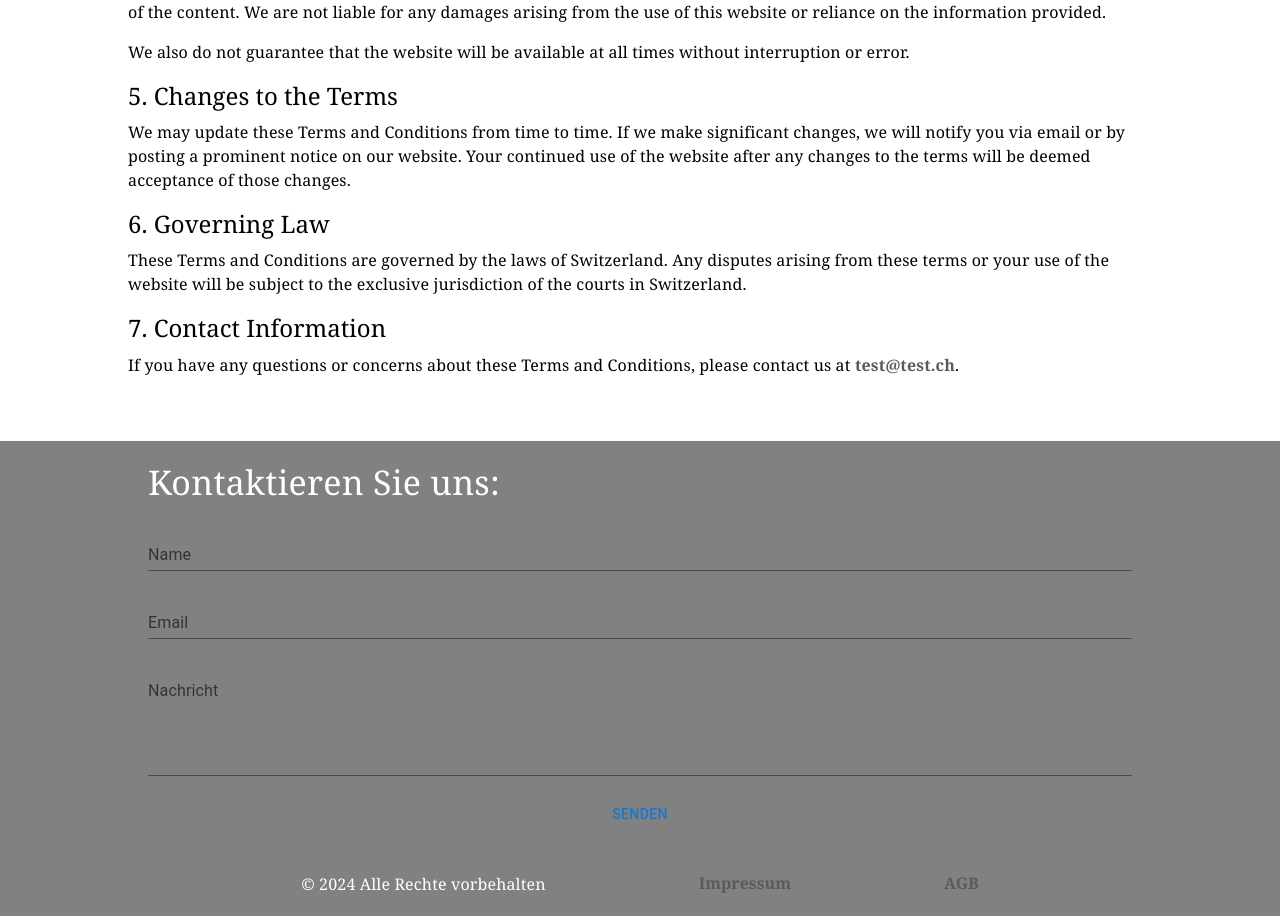
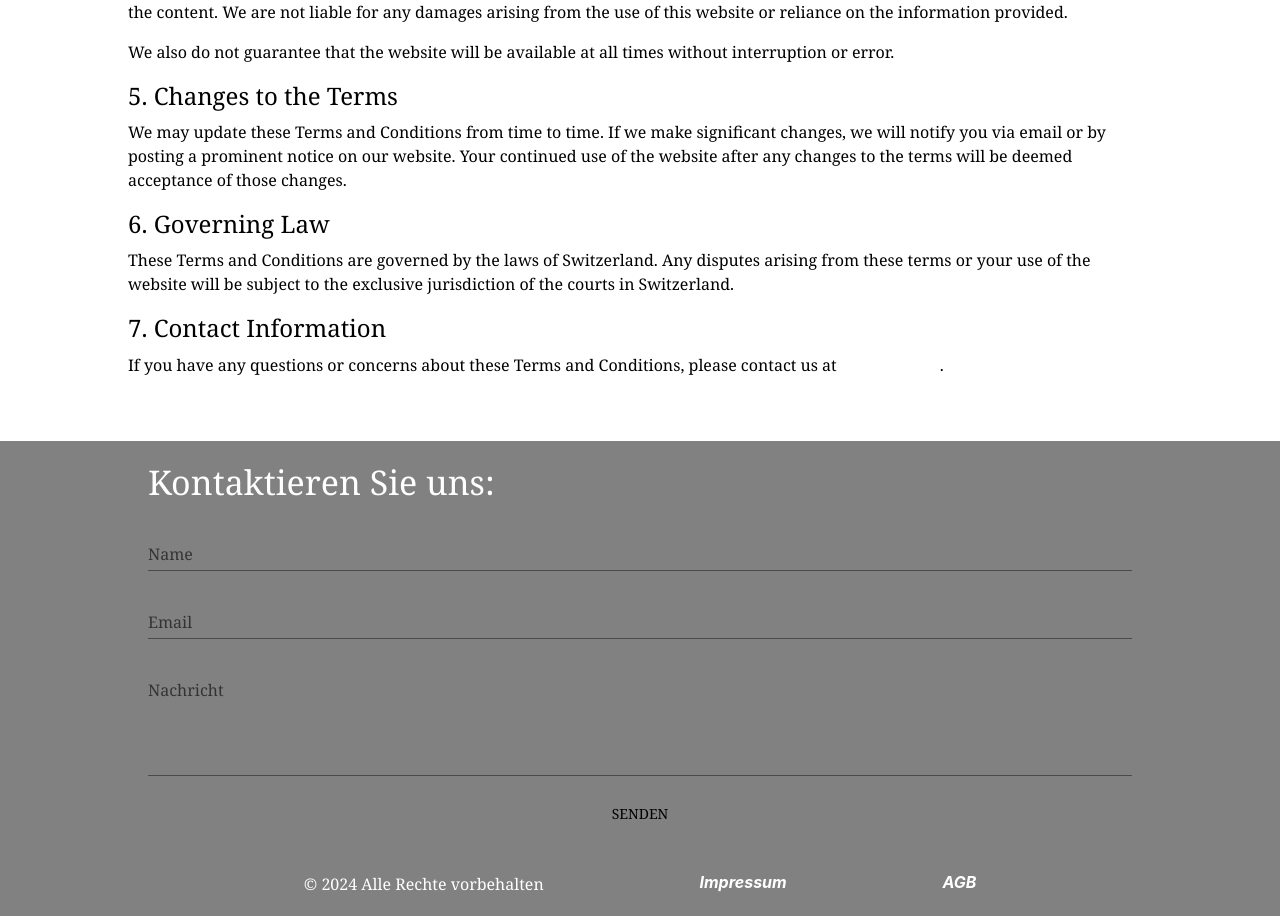
Before and after one commit to Skip-SBT/websiteLiebenfelser, a React (Create React App) app: page /agb in a window 1280 px wide. Shown: the part 1022-1938 px from the top of the page. Built offline with nearby package versions, Linux system fonts and the light colour scheme.

Commit message:
Added theme provider

```diff
--- a/src/styles/footer.css
+++ b/src/styles/footer.css
@@ -25,9 +25,3 @@ footer{
     justify-content: space-evenly;
     padding: 20px;
 }
-
-a {
-    color: white !important;
-    text-decoration: none !important;
-    font-weight: bold;
-}
--- a/src/styles/index.css
+++ b/src/styles/index.css
@@ -3,7 +3,3 @@
 @import "footer.css";
 @import "subPage.css";
 @import "appDrawer.css";
-
-body, h1, h2, h3, h4, h5, h6, p, a, span, div {
-    font-family: 'Georgia', Serif, serif !important;
-}
--- a/src/styles/subPage.css
+++ b/src/styles/subPage.css
@@ -5,9 +5,3 @@
     margin-bottom: 5%;
     line-height: 1.5;
 }
-
-a {
-    color: #5b5a5a !important;
-    text-decoration: none;
-    font-weight: bold !important;
-}
--- a/src/svgr.d.ts
+++ b/src/svgr.d.ts
@@ -1,4 +1,3 @@
-// src/svgr.d.ts
 declare module '*.svg' {
     import * as React from 'react';
     export const ReactComponent: React.FunctionComponent<React.SVGProps<SVGSVGElement>>;
--- /dev/null
+++ b/src/theme.ts
@@ -0,0 +1,65 @@
+import {createTheme} from '@mui/material/styles';
+
+const theme = createTheme({
+    palette: {
+        primary: {
+            main: '#000000',
+        },
+        secondary: {
+            main: '#ffffff',
+        },
+        link: {
+            main: '#ffffff',
+        },
+    },
+    typography: {
+        fontFamily: 'Georgia, Serif, serif',
+    },
+    components: {
+        MuiLink: {
+            styleOverrides: {
+                root: ({theme}) => ({
+                    textDecoration: 'none',
+                    color: theme.palette.link.main,
+                    fontWeight: 'bold',
+                    fontStyle: 'italic',
+                }),
+            },
+        },
+        MuiDrawer: {
+            styleOverrides: {
+                paper: ({theme}) => ({
+                    backgroundColor: theme.palette.primary.main,
+                    color: theme.palette.secondary.main,
+                }),
+            },
+        },
+        MuiListItem: {
+            styleOverrides: {
+                root: ({theme}) => ({
+                    '& .MuiListItemText-primary': {
+                        color: theme.palette.link.main,
+                        fontWeight: 'bold',
+                    },
+                    '&:hover': {
+                        backgroundColor: theme.palette.secondary.main,
+                        color: theme.palette.primary.main,
+                        '& .MuiListItemText-primary': {
+                            color: theme.palette.primary.main,
+                        },
+                    },
+                    textDecoration: 'none',
+                }),
+            },
+        },
+        MuiListItemText: {
+            styleOverrides: {
+                primary: {
+                    fontWeight: 'bold',
+                },
+            },
+        },
+    },
+});
+
+export default theme;
--- /dev/null
+++ b/src/types/theme.d.ts
@@ -0,0 +1,12 @@
+// theme.d.ts
+import { Palette, PaletteOptions } from '@mui/material/styles';
+
+declare module '@mui/material/styles' {
+    interface Palette {
+        link: Palette['primary'];
+    }
+
+    interface PaletteOptions {
+        link?: PaletteOptions['primary'];
+    }
+}
```
Also changed, not shown: src/App.tsx (+8 -4 lines).
